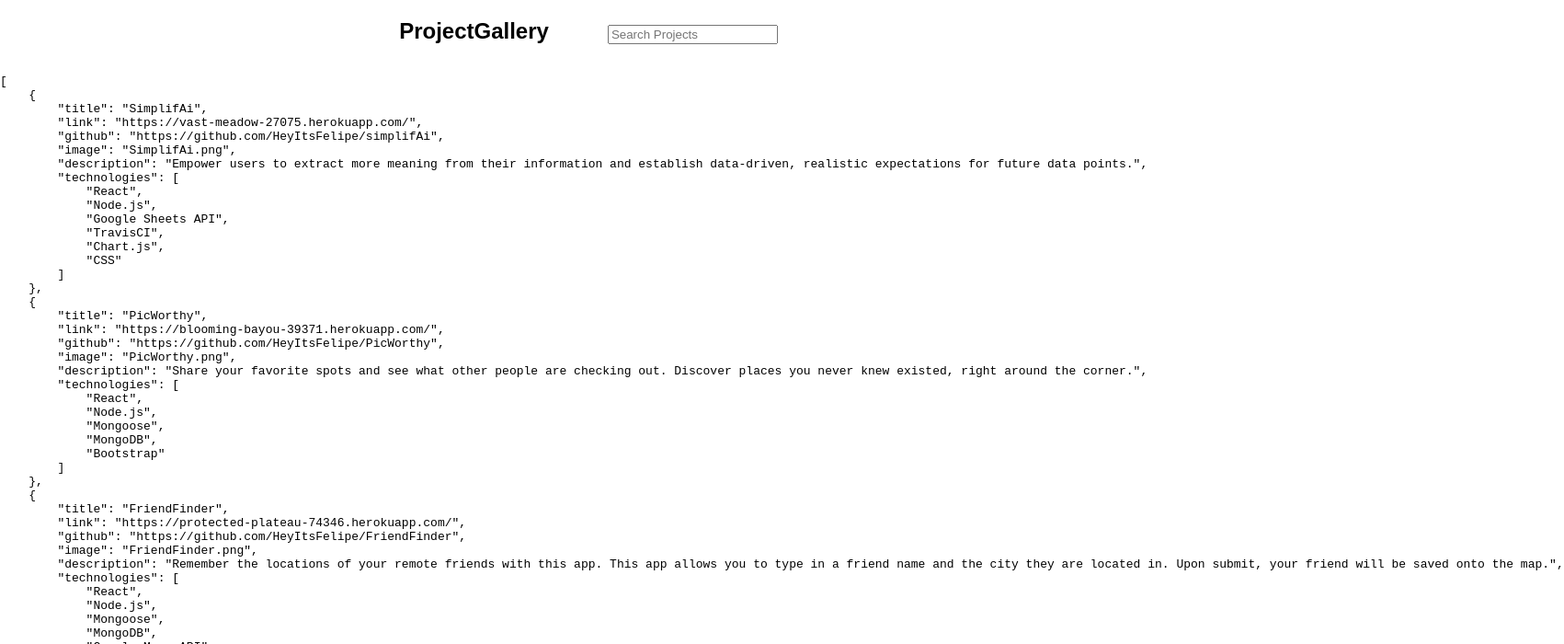
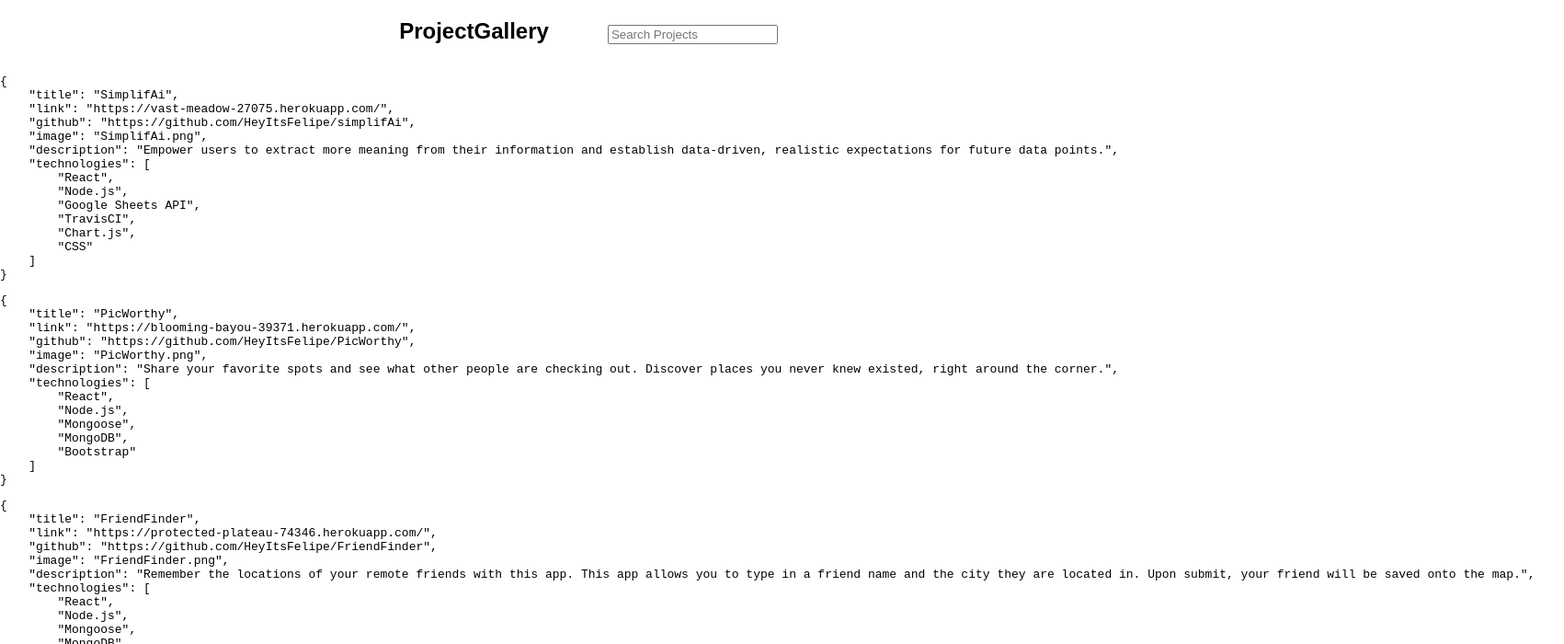
Before and after one commit to HeyItsFelipe/ProjectGallery, a React (Create React App) app: page / in a window 1280 px wide. Shown: the top 700 px of the page at 92% size, 1701 px wide, since content can reach past the window. Built offline with nearby package versions, Linux system fonts and the light colour scheme.

Commit message:
Adds Card component.

```diff
--- /dev/null
+++ b/src/Card.jsx
@@ -0,0 +1,13 @@
+import React, { Component } from 'react';
+
+const Card = ({ cardData }) => {
+  return (
+    <div>
+      <pre>
+        <code>{JSON.stringify(cardData, null, 4)}</code>
+      </pre>
+    </div>
+  );
+};
+
+export default Card;
--- a/src/Gallery.jsx
+++ b/src/Gallery.jsx
@@ -1,18 +1,18 @@
 import React, { Component } from 'react';
+import Card from './Card.jsx';
 
 const Gallery = ({ projectData, searchString }) => {
-  let searchResult = projectData['projects'].filter(element => {
-    let title = element['title'];
-    let techString = element['technologies'].join(' ');
-    return `${title} ${techString}`.toUpperCase().indexOf(searchString.toUpperCase()) > -1;
-  });
-  return (
-    <div>
-      <pre>
-        <code>{JSON.stringify(searchResult, null, 4)}</code>
-      </pre>
-    </div>
-  );
+  let searchResults = projectData['projects']
+    .filter(element => {
+      let title = element['title'];
+      let techString = element['technologies'].join(' ');
+      return `${title} ${techString}`.toUpperCase().indexOf(searchString.toUpperCase()) > -1;
+    })
+    .map(element => {
+      return <Card cardData={element} />;
+    });
+
+  return <div>{searchResults}</div>;
 };
 
 export default Gallery;
```
